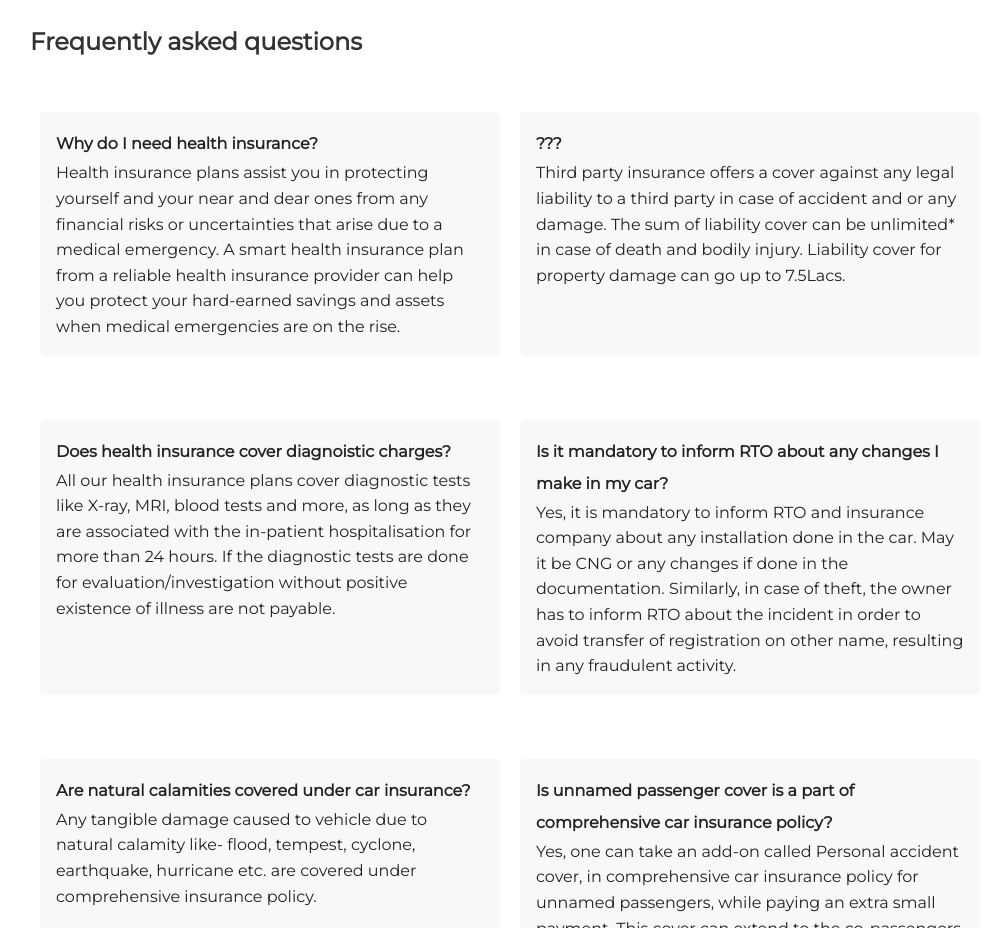
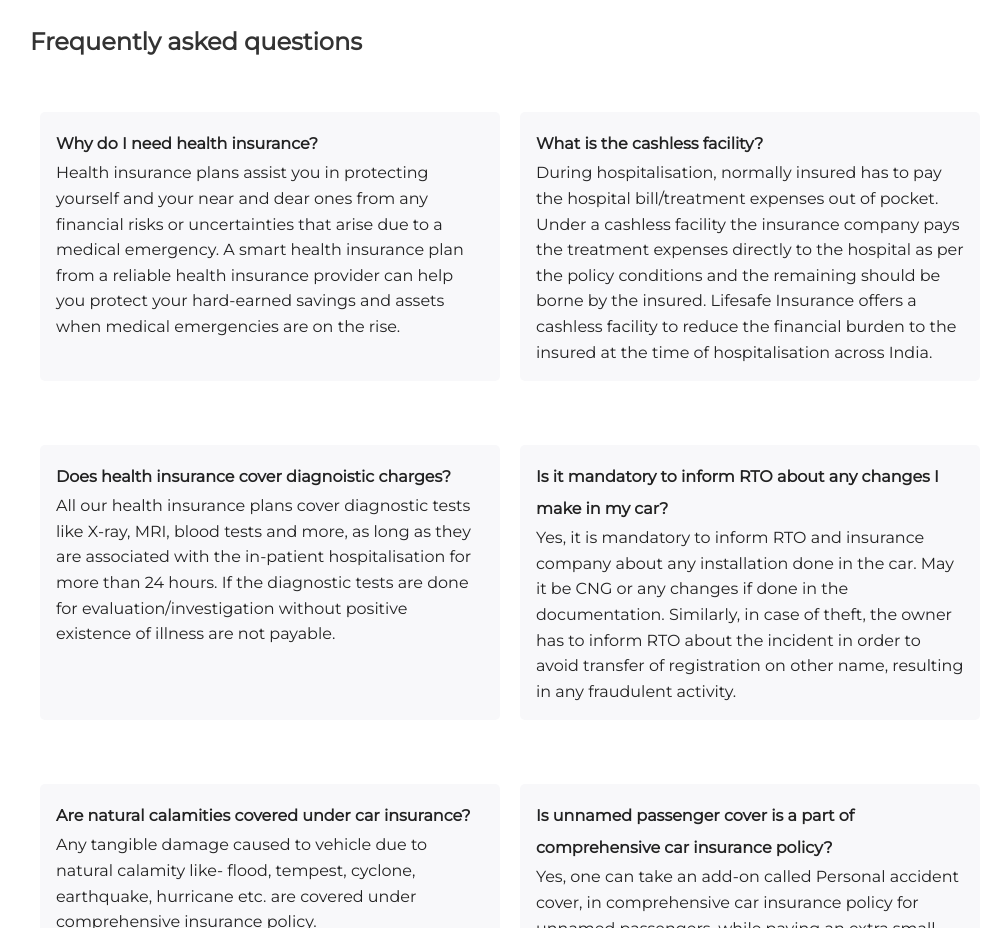
Before and after one commit to kunalagra/personalInsurance, a plain HTML site: page service/service.html in a window 1280 px wide. Shown: the part 2037-2965 px from the top of the page, without its empty margins (130-1125 px from the left). Drawn offline with Linux system fonts and the light colour scheme.

Commit message:
service4

```diff
--- a/service/service.html
+++ b/service/service.html
@@ -126,13 +126,16 @@
       </div>
 
       <div class="faq">
-        <h4 class="q">???</h4>
+        <h4 class="q">What is the cashless facility?</h4>
 
         <p class="ans">
-          Third party insurance offers a cover against any legal liability to
-          a third party in case of accident and or any damage. The sum of
-          liability cover can be unlimited* in case of death and bodily
-          injury. Liability cover for property damage can go up to 7.5Lacs.
+          During hospitalisation, normally insured has to pay the hospital
+          bill/treatment expenses out of pocket. Under a cashless facility
+          the insurance company pays the treatment expenses directly to the
+          hospital as per the policy conditions and the remaining should be
+          borne by the insured. Lifesafe Insurance offers a cashless facility
+          to reduce the financial burden to the insured at the time of
+          hospitalisation across India.
         </p>
       </div>
 
```
